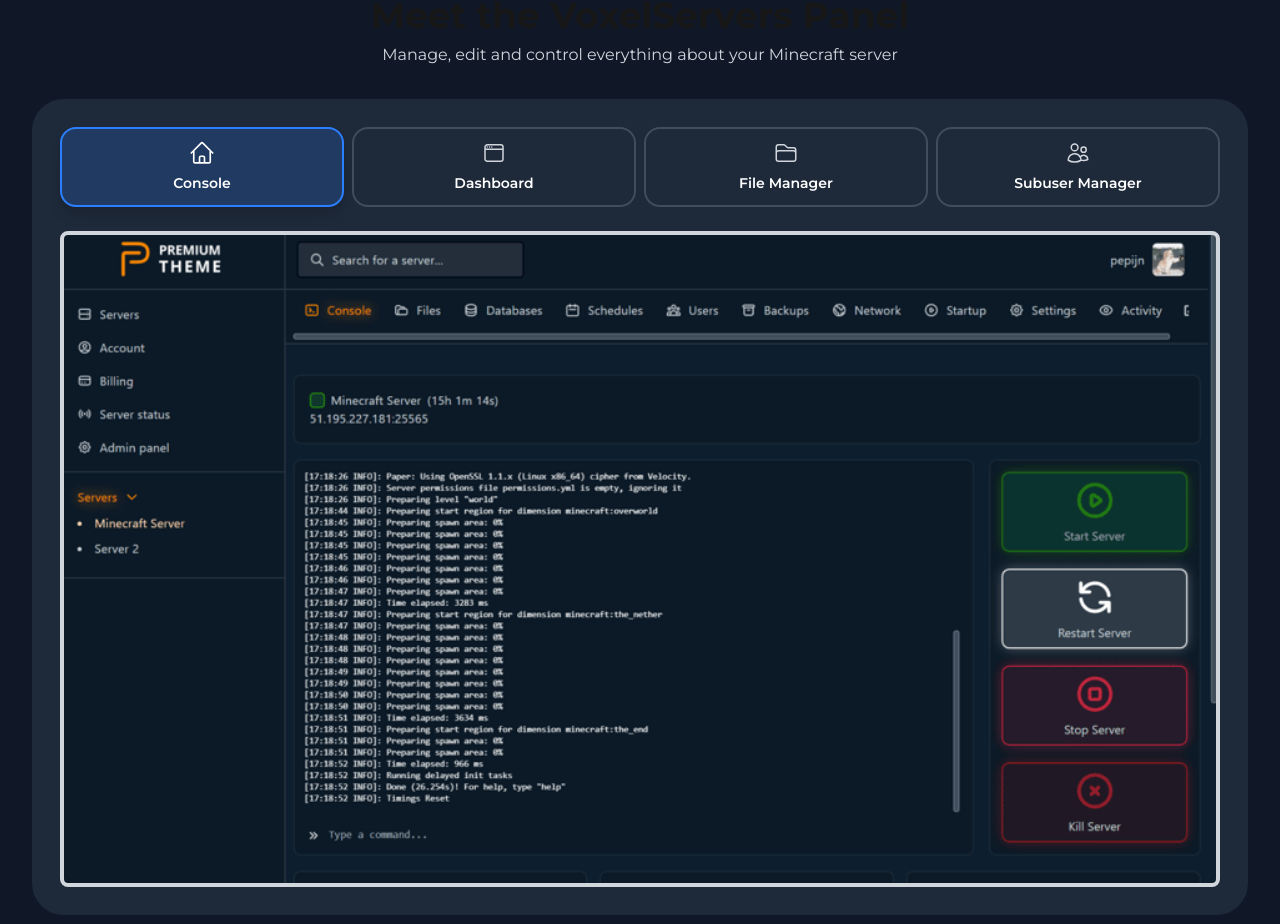
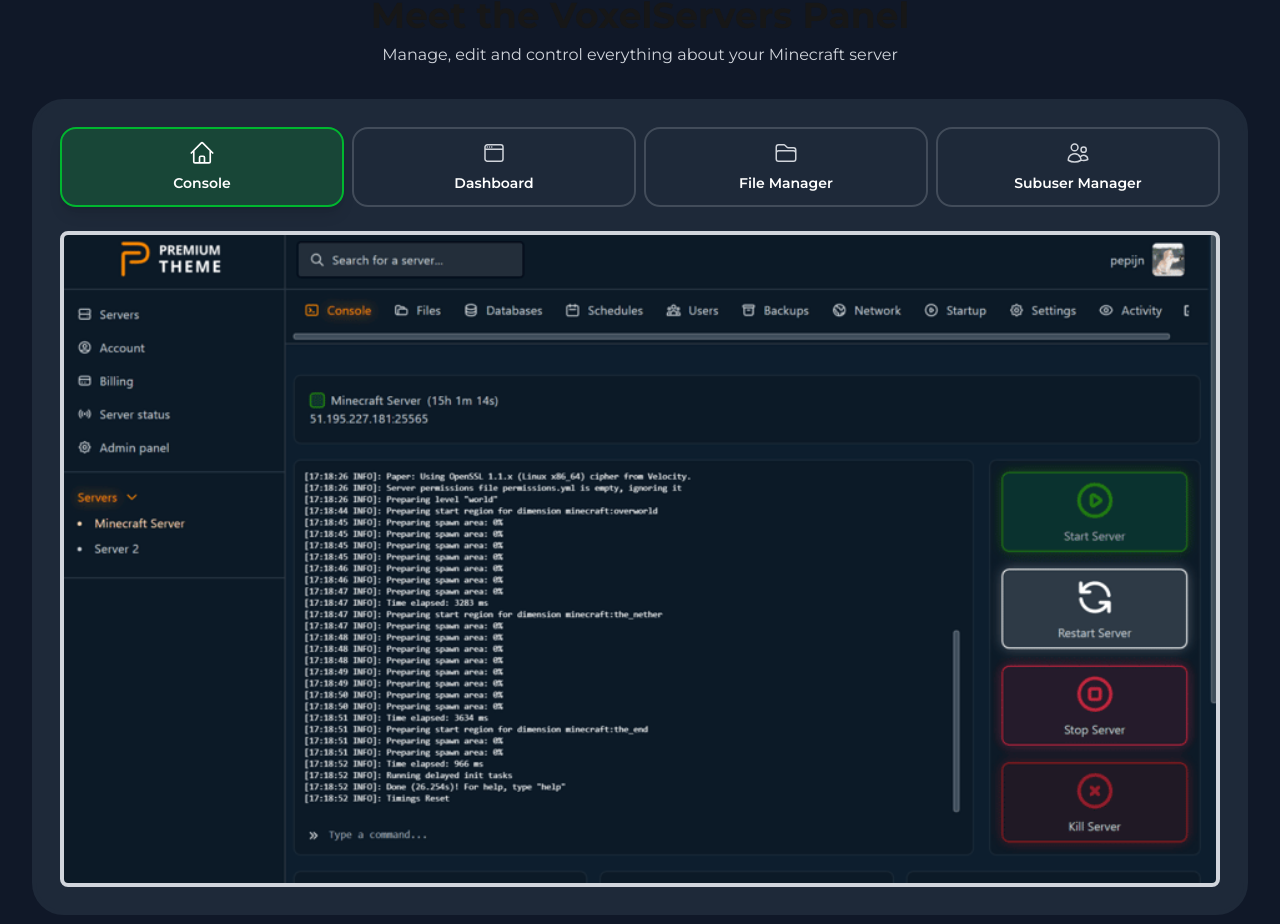
Before and after one commit to sour-host/sourhost, a Next.js app: page / in a window 1280 px wide. Shown: the part 813-1737 px from the top of the page. Built offline with nearby package versions, Linux system fonts and the light colour scheme.

Commit message:
Update PanelTabs.tsx

```diff
--- a/components/PanelTabs.tsx
+++ b/components/PanelTabs.tsx
@@ -68,7 +68,7 @@ const ImageTabs = () => {
               className={`
                 px-6 py-3 font-semibold w-full text-sm rounded-2xl border-2 transition-all duration-300
                 ${activeTab === tab.id
-                  ? 'border-blue-500 bg-blue-500/20 text-gray-900 shadow-lg'
+                  ? 'border-[#00b72f] bg-[#00b72f]/20 text-gray-900 shadow-lg'
                   : 'border-gray-300/20 bg-gray-800 text-white hover:bg-gray-700 hover:border-gray-200'
                 }
               `}
```
